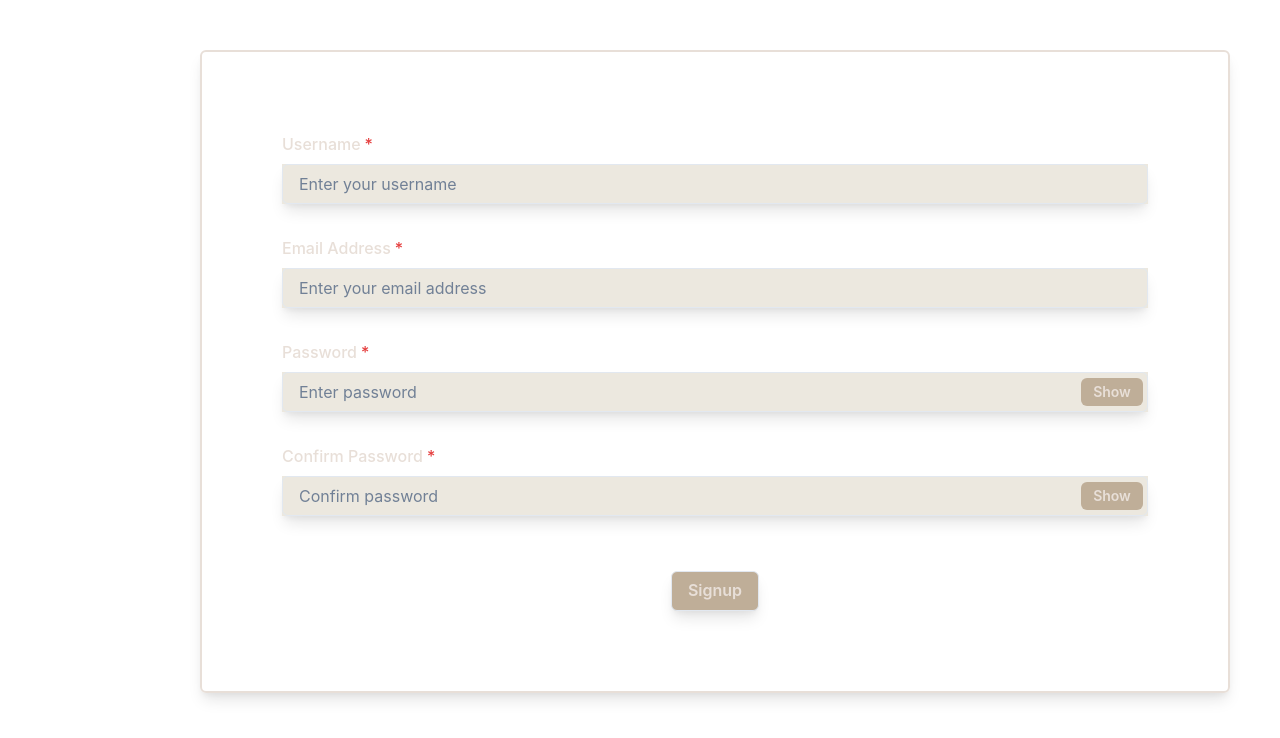
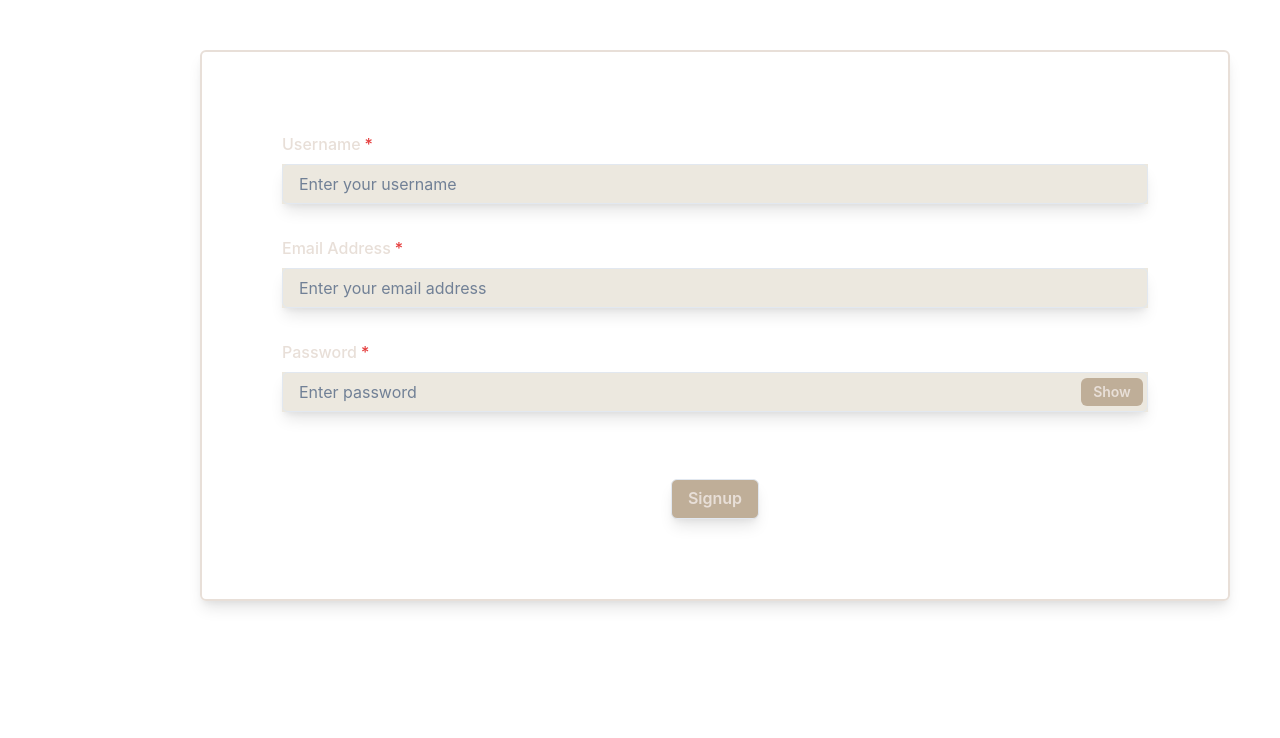
Before and after one commit to a-vitug/Noteful, a React (Create React App) app in the folder client/: page /signup in a window 1280 px wide. Shown: the top 738 px of the page. Built offline with nearby package versions, Linux system fonts and the light colour scheme; a web font is replaced by a local one.

Commit message:
sign up page fixed and is already working

```diff
--- a/client/src/pages/auths/Signup.js
+++ b/client/src/pages/auths/Signup.js
@@ -16,86 +16,62 @@ import {
   Tooltip,
 } from '@chakra-ui/react';
 
+import { useMutation } from '@apollo/client';
+import { ADD_USER } from '../../utils/mutations';
+
+import Auth from '../../utils/auth'
+
 const Signup = () => {
+  const { colorMode, toggleColorMode } = useColorMode();
+  const textcolor = useColorModeValue('#E8DFD8', 'yellow.900');
+  const bgcolor = useColorModeValue('#ECE8DF', '#BFAE98');
+  const isDark = colorMode === 'dark';
+
   const [show, setShow] = useState(false);
   const handleClick = () => setShow(!show);
   const toast = useToast();
   const history = useNavigate();
 
-  const [username, setUsername] = useState();
-  const [email, setEmail] = useState();
-  const [password, setPassword] = useState();
-  const [confirmpassword, setConfirmpassword] = useState();
+  //states that set values for the inputs
+  // const [username, setUsername] = useState();
+  // const [email, setEmail] = useState();
+  // const [password, setPassword] = useState();
   const [info, setInformation] = useState();
 
-  const { colorMode, toggleColorMode } = useColorMode();
-  const textcolor = useColorModeValue('#E8DFD8', 'yellow.900');
-  const bgcolor = useColorModeValue('#ECE8DF', '#BFAE98');
-  const isDark = colorMode === 'dark';
+  const [formState, setFormSTate] = useState({
+    username: '',
+    email: '',
+    password: ''
+  });
+  const [addUser, { error, data}] = useMutation(ADD_USER)
 
-  const submitHandler = async () => {
-    setInformation(true);
-    if (!username || !email || !password || !confirmpassword) {
-      toast({
-        title: 'Invalid information. Please try again.',
-        status: 'warning',
-        duration: 5000,
-        isClosable: true,
-        position: 'bottom',
-      });
-      setInformation(false);
-      return;
+  const handleChange = (event) => {
+    const {name, value } = event.target;
+
+    setFormSTate({
+      ...formState,
+      [name]: value
+    })
+  }
+
+
+  const submitHandler = async (event) => {
+    event.preventDefault();
+    console.log(formState)
+    try {
+
+      const { data } = await addUser({
+        variables: {
+          ...formState
+        }
+      })
+
+      Auth.login(data.addUser.token);
+    } catch (e) {
+      console.error(e)
     }
 
-    if (password !== confirmpassword) {
-      toast({
-        title: 'Password must match',
-        status: 'warning',
-        duration: 5000,
-        isClosable: true,
-        position: 'bottom',
-      });
-      return;
-    }
 
-    try {
-      const config = {
-        headers: {
-          'Content-type': 'application/json',
-        },
-      };
-
-      const { data } = await axios.post(
-        '/api/user/signup',
-        {
-          username,
-          email,
-          password,
-        },
-        config
-      );
-
-      toast({
-        title: 'Successfully signed up!',
-        status: 'success',
-        duration: 5000,
-        isClosable: true,
-        position: 'bottom',
-      });
-      localStorage.setItem('userInfo', JSON.stringify(data));
-      setInformation(false);
-      history.push('/profile');
-    } catch (error) {
-      toast({
-        title: 'Error Occured!',
-        description: error.response.data.message,
-        status: 'error',
-        duration: 5000,
-        isClosable: true,
-        position: 'bottom',
-      });
-      setInformation(false);
-    }
   };
 
   return (
@@ -116,8 +92,10 @@ const Signup = () => {
             boxShadow='lg'
           >
             <Input
+              name="username"
+              value={formState.name}
               placeholder='Enter your username'
-              onChange={(e) => setUsername(e.target.value)}
+              onChange={handleChange}
             />
           </InputGroup>
         </FormControl>
@@ -131,10 +109,11 @@ const Signup = () => {
             boxShadow='lg'
           >
             <Input
-              value={email}
+              name="email"
+              value={formState.email}
               type='email'
               placeholder='Enter your email address'
-              onChange={(e) => setEmail(e.target.value)}
+              onChange={handleChange}
             />
           </InputGroup>
         </FormControl>
@@ -155,8 +134,9 @@ const Signup = () => {
               boxShadow='lg'
             >
               <Input
-                value={password}
-                onChange={(e) => setPassword(e.target.value)}
+                name="password"
+                value={formState.password}
+                onChange={handleChange}
                 type={show ? 'text' : 'password'}
                 placeholder='Enter password'
               />
@@ -173,33 +153,6 @@ const Signup = () => {
               </InputRightElement>
             </InputGroup>
           </Tooltip>
-        </FormControl>
-
-        <FormControl isRequired id='password' pb={5}>
-          <FormLabel>Confirm Password</FormLabel>
-          <InputGroup
-            size='md'
-            backgroundColor={bgcolor}
-            color={textcolor}
-            boxShadow='lg'
-          >
-            <Input
-              type={show ? 'text' : 'password'}
-              placeholder='Confirm password'
-              onChange={(e) => setConfirmpassword(e.target.value)}
-            />
-            <InputRightElement width='4.5rem'>
-              <Button
-                h='1.75rem'
-                size='sm'
-                onClick={handleClick}
-                backgroundColor={isDark ? '#ECE8DF' : '#BFAE98'}
-                color={isDark ? '#5E4D3B' : '#E8DFD8'}
-              >
-                {show ? 'Hide' : 'Show'}
-              </Button>
-            </InputRightElement>
-          </InputGroup>
         </FormControl>
 
         <VStack>
```
